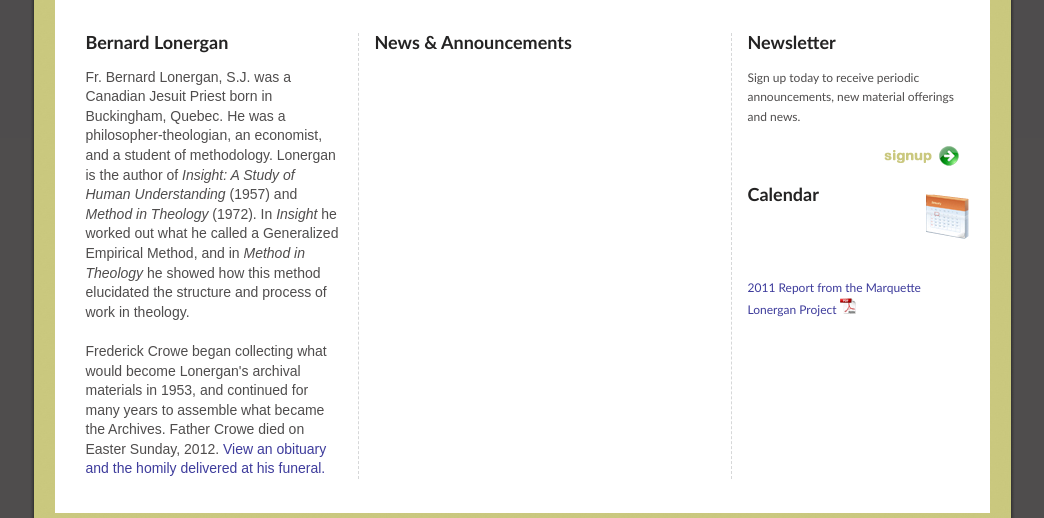
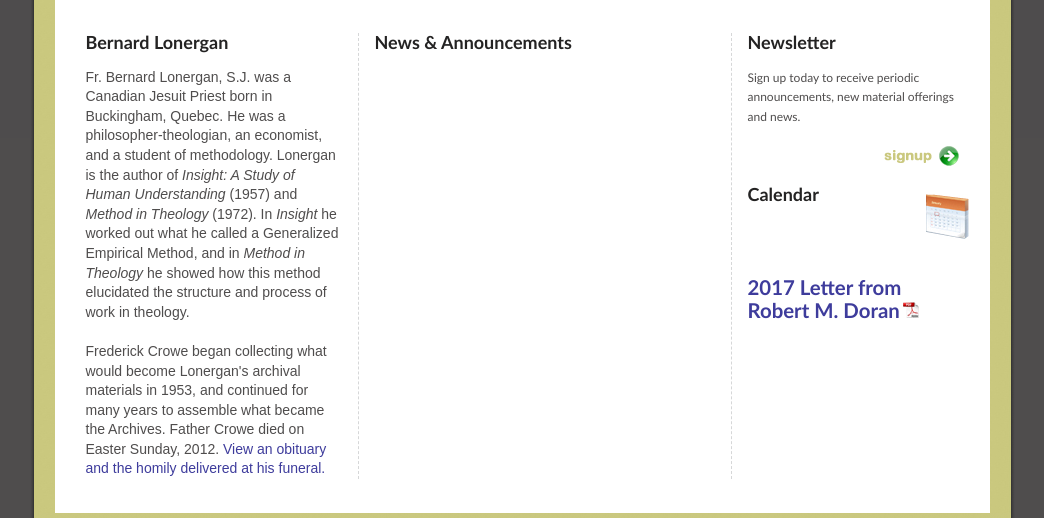
Before and after one commit to foresitegroup/LonerganResource, a PHP site: page / in a window 1280 px wide. Shown: the part 482-1000 px from the top of the page, without its empty margins (118-1162 px from the left). Run offline with PHP 8.4, Linux system fonts and the light colour scheme; data that the repository does not hold is empty.

Commit message:
Replace funding letter

```diff
--- a/footer.php
+++ b/footer.php
@@ -22,7 +22,7 @@
       </div> <!-- END calendar -->
 
       <br><br>
-      <a href="pdf/Fund_Letter_2011.pdf">2011 Report from the Marquette Lonergan Project</a> <img src="images/pdf.gif" alt="PDF">
+      <a href="pdf/2017_Letter_from_Robert_M._Doran.pdf" style="font-weight: bold; font-size: 170%;">2017 Letter from Robert M. Doran</a> <img src="images/pdf.gif" alt="PDF">
     </div> <!-- END sidebar -->
 
     <div style="clear: both;"></div>
```
